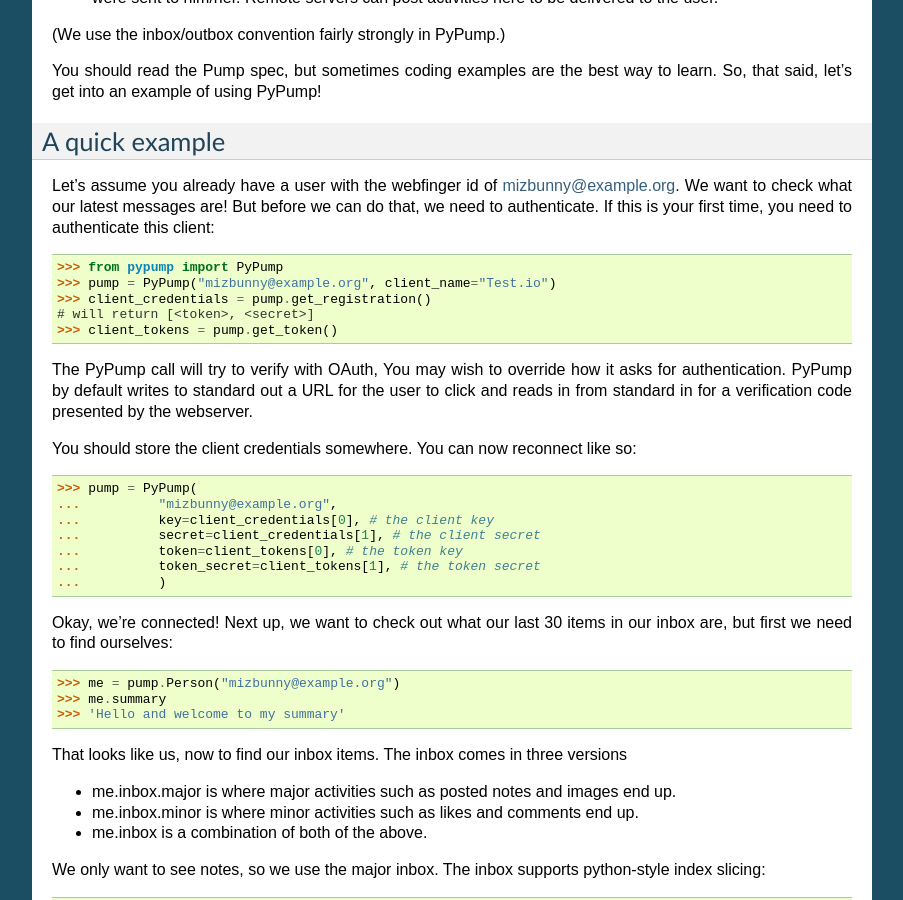
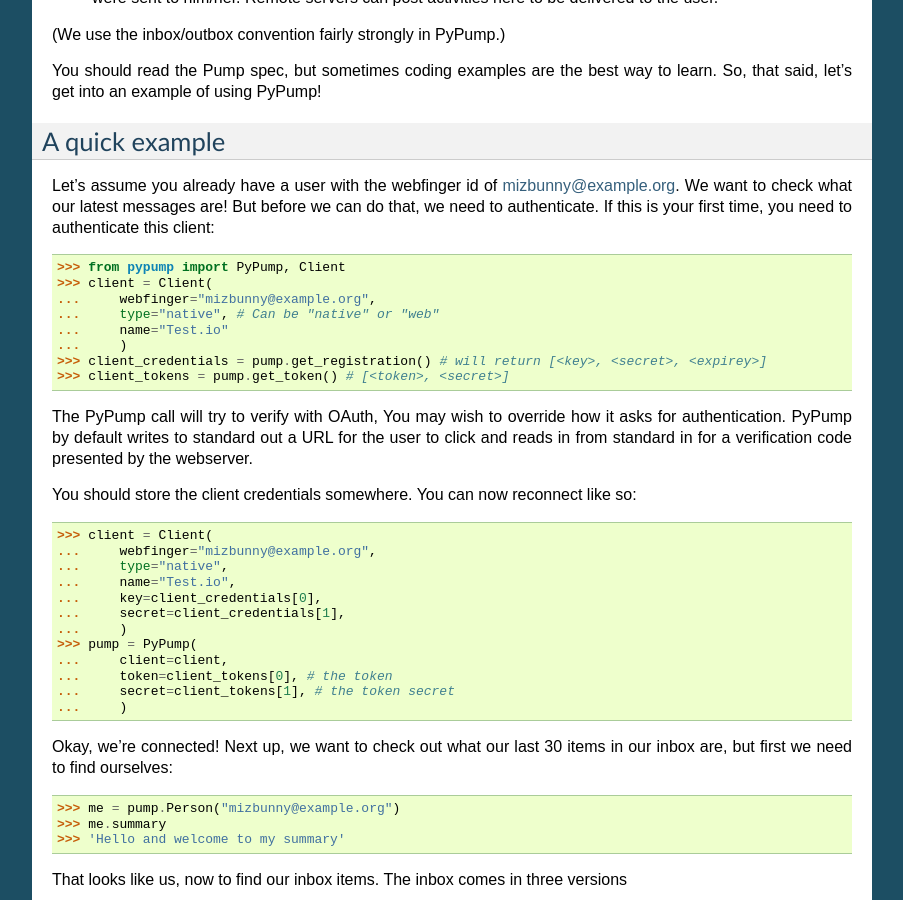
Before and after one commit to tsyesika/PyPump, a Sphinx documentation site: the page built from docs/gettingstarted/tutorial.rst, in a window 1280 px wide and 900 px high, scrolled down 584 px. Shown: the whole window, without its empty margins (198-1101 px from the left). Built offline with Sphinx 7.4.7, drawn with Linux system fonts in a browser that asks for light colours; pages that are not in the unit, such as notebooks, are missing from menus.

Commit message:
Fix some more of the docs and some of the models

```diff
--- a/docs/gettingstarted/installing.rst
+++ b/docs/gettingstarted/installing.rst
@@ -13,13 +13,13 @@
 
 If you get an error which looks like::
 
-      Could not find a version that satisfies the requirement pypump (from versions: 0.1.2a-, 0.1.5a, 0.1.3a-, 0.1.4a, 0.1.1a, 0.1.6a, 0.1.7a, 0.1.8a, 0.1.9a, 0.2, 0.1a)
+      Could not find a version that satisfies the requirement pypump (from versions: 0.1.6a, 0.1.7a, 0.1.8a, 0.1.9a, 0.2, 0.1a)
       Cleaning up...
       No distributions matching the version for pypump
 
 You need to specify the latest version, for example::
 
-    $ pip install pypump==0.2
+    $ pip install pypump==0.4.1
 
 
 Using git
--- a/docs/gettingstarted/tutorial.rst
+++ b/docs/gettingstarted/tutorial.rst
@@ -52,11 +52,14 @@
 are!  But before we can do that, we need to authenticate.  If this is
 your first time, you need to authenticate this client::
 
-      >>> from pypump import PyPump
-      >>> pump = PyPump("mizbunny@example.org", client_name="Test.io")
-      >>> client_credentials = pump.get_registration()
-      # will return [<token>, <secret>]
-      >>> client_tokens = pump.get_token()
+    >>> from pypump import PyPump, Client
+    >>> client = Client(
+    ...     webfinger="mizbunny@example.org",
+    ...     type="native", # Can be "native" or "web"
+    ...     name="Test.io"
+    ...     )
+    >>> client_credentials = pump.get_registration() # will return [<key>, <secret>, <expirey>]
+    >>> client_tokens = pump.get_token() # [<token>, <secret>]
 
 The PyPump call will try to verify with OAuth, You may wish to override how it asks for authentication.
 PyPump by default writes to standard out a URL for the user to click and reads in from standard in for a verification
@@ -65,13 +68,18 @@
 You should store the client credentials somewhere.  You can now
 reconnect like so::
 
+    >>> client = Client(
+    ...     webfinger="mizbunny@example.org",
+    ...     type="native",
+    ...     name="Test.io",
+    ...     key=client_credentials[0],
+    ...     secret=client_credentials[1],
+    ...     )
     >>> pump = PyPump(
-    ...          "mizbunny@example.org",
-    ...          key=client_credentials[0], # the client key
-    ...          secret=client_credentials[1], # the client secret
-    ...          token=client_tokens[0], # the token key
-    ...          token_secret=client_tokens[1], # the token secret
-    ...          )
+    ...     client=client,
+    ...     token=client_tokens[0], # the token
+    ...     secret=client_tokens[1], # the token secret
+    ...     )
 
 Okay, we're connected!  Next up, we want to check out what our last 30
 items in our inbox are, but first we need to find ourselves::
```
Also changed, not shown: docs/gettingstarted/authentication.rst (+18 -8 lines), .travis.yml, 4 other files.
